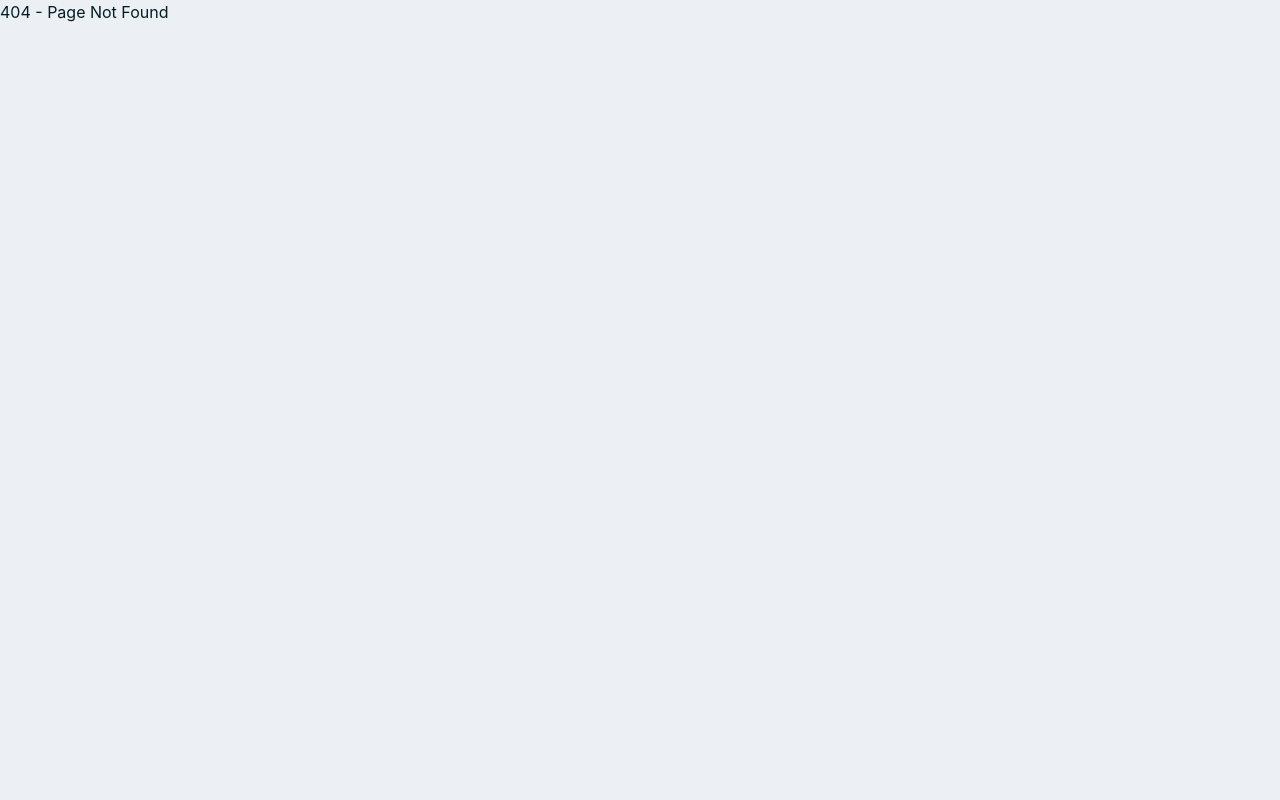
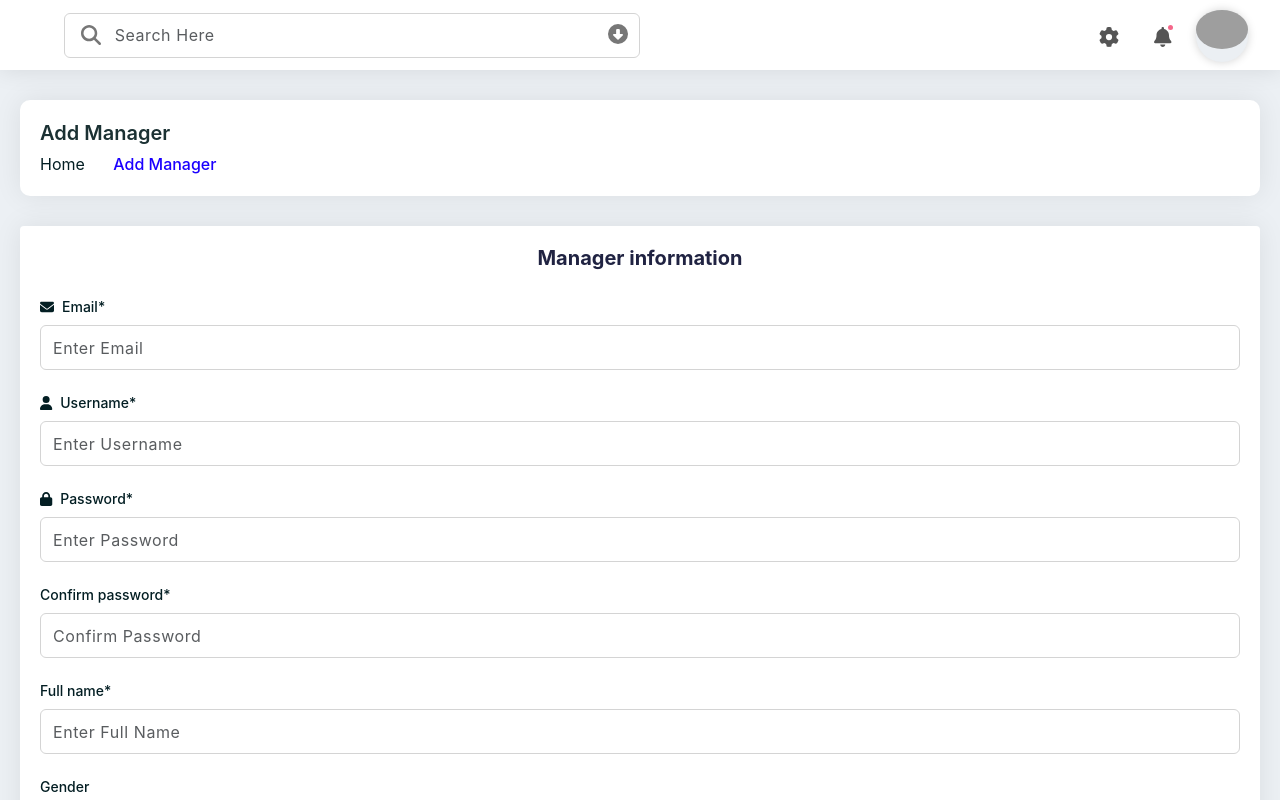
Before and after one commit to gourgenavakian/tco-group-exam, a React (Create React App) app in the folder front/: page /home/1/add-manager in a window 1280 px wide. Before the commit this address had no page. Shown: the top 800 px of the page. Built offline with nearby package versions, Linux system fonts and the light colour scheme; no server answers; grey boxes are pictures that could not be loaded.

Commit message:
add manager

```diff
--- a/front/src/App.js
+++ b/front/src/App.js
@@ -4,7 +4,7 @@ import Registration from "./pages/Registration";
 import Login from "./pages/Login";
 import Dashboard from "./pages/Dashboard";
 import Chat from "./pages/Chat";
-import AddUser from "./pages/AddUser";
+import AddManager from "./pages/AddManager";
 import Profile from "./pages/Profile";
 
 function App(props) {
@@ -20,7 +20,7 @@ function App(props) {
                 {/* Protected Routes */}
                 <Route path="/home/:username" element={<Dashboard />} />
                 <Route path="/home/:username/chat" element={<Chat />} />
-                <Route path="/home/:username/add-user" element={<AddUser />} />
+                <Route path="/home/:username/add-manager" element={<AddManager />} />
                 <Route path="/home/:username/profile" element={<Profile />} />
 
                 {/* Catch-All Route */}
```
